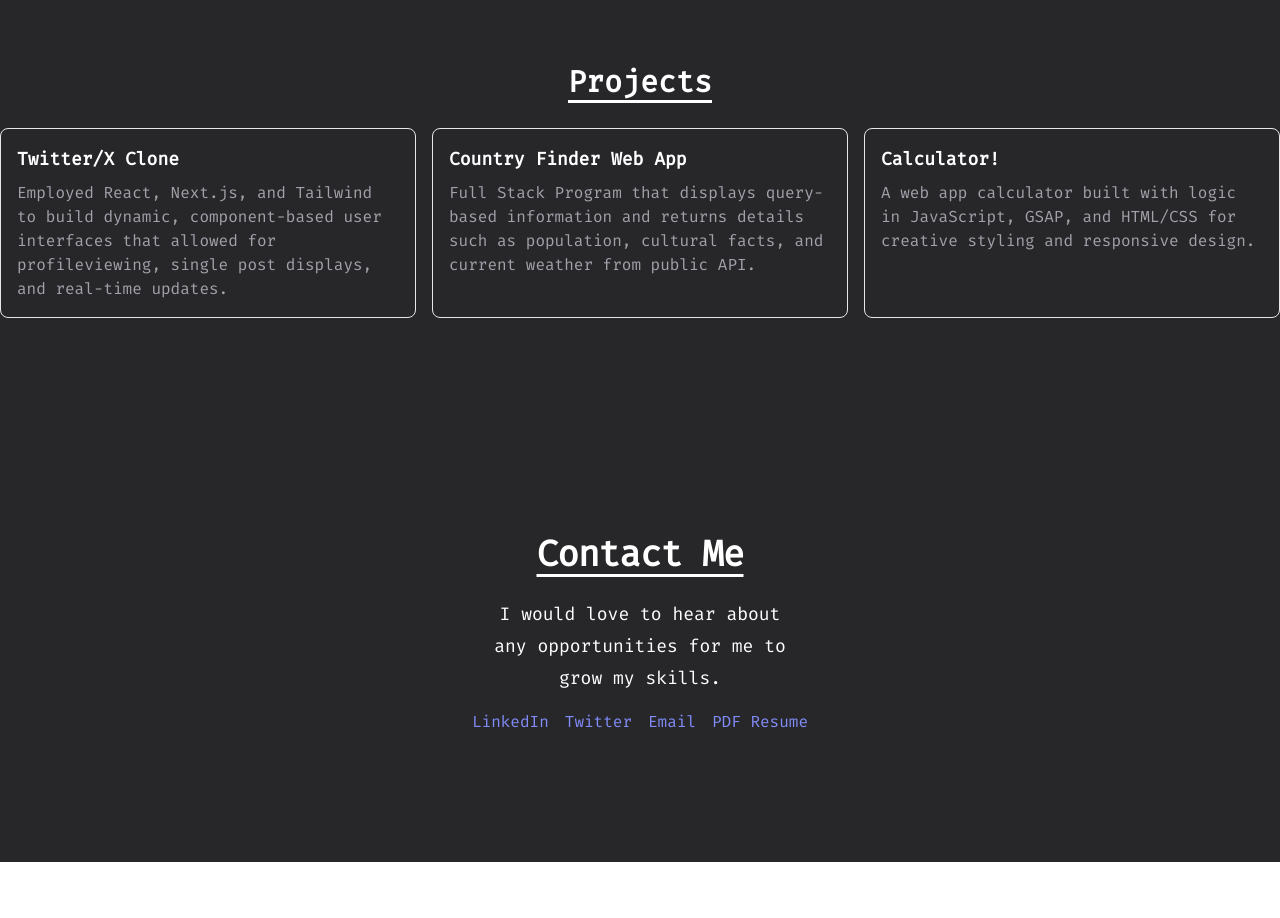
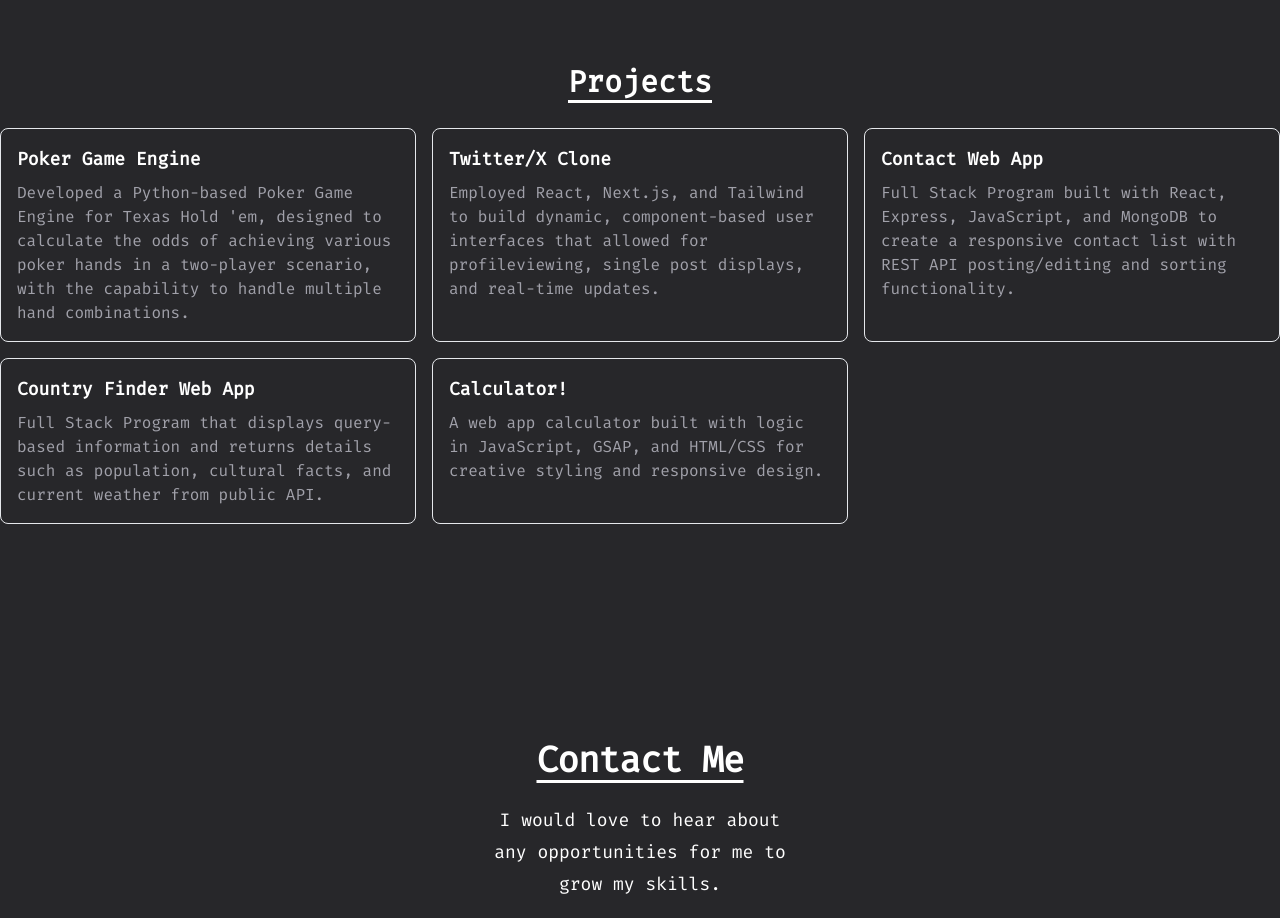
Before and after one commit to jjxrry/portfolio-jg, a React (Vite) app: page / in a window 1280 px wide. Shown: the part 940-1858 px from the top of the page. Before the commit the page ends 1802 px from the top, so only its background shows below. Built offline with nearby package versions, Linux system fonts and the light colour scheme.

Commit message:
update PDF and projects

```diff
--- a/src/components/projects.tsx
+++ b/src/components/projects.tsx
@@ -1,15 +1,20 @@
 const Projects = () => {
     const projects = [
+      {
+        title: 'Poker Game Engine',
+        description: "Developed a Python-based Poker Game Engine for Texas Hold 'em, designed to calculate the odds of achieving various poker hands in a two-player scenario, with the capability to handle multiple hand combinations.",
+        link: 'https://github.com/jjxrry/poker_engine'
+      },
       {
         title: 'Twitter/X Clone',
         description: 'Employed React, Next.js, and Tailwind to build dynamic, component-based user interfaces that allowed for profileviewing, single post displays, and real-time updates.',
         link: 'https://twit-clone-2023.vercel.app/'
       },
-      // {
-      //   title: 'Contact Web App',
-      //   description: 'Full Stack Program built with React, Express, JavaScript, and MongoDB to create a responsive contact list with REST API posting/editing and sorting functionality.',
-      //   link: 'https://github.com/jjxrry/fso-contact-app'
-      // },
+      {
+        title: 'Contact Web App',
+        description: 'Full Stack Program built with React, Express, JavaScript, and MongoDB to create a responsive contact list with REST API posting/editing and sorting functionality.',
+        link: 'https://github.com/jjxrry/fso-contact-app'
+      },
       {
         title: 'Country Finder Web App',
         description: 'Full Stack Program that displays query-based information and returns details such as population, cultural facts, and current weather from public API.',
```
Also changed, not shown: 1 other file (tests, documents, lock files or other folders).
